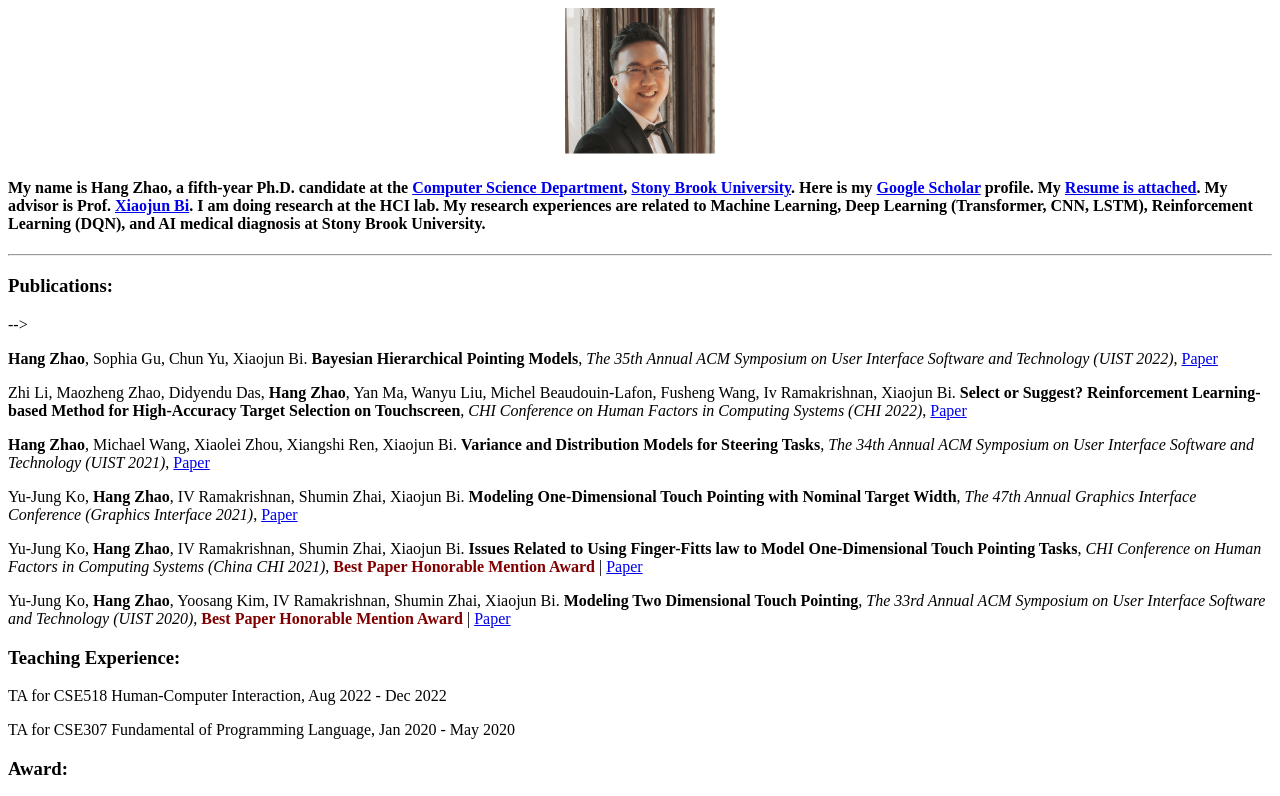
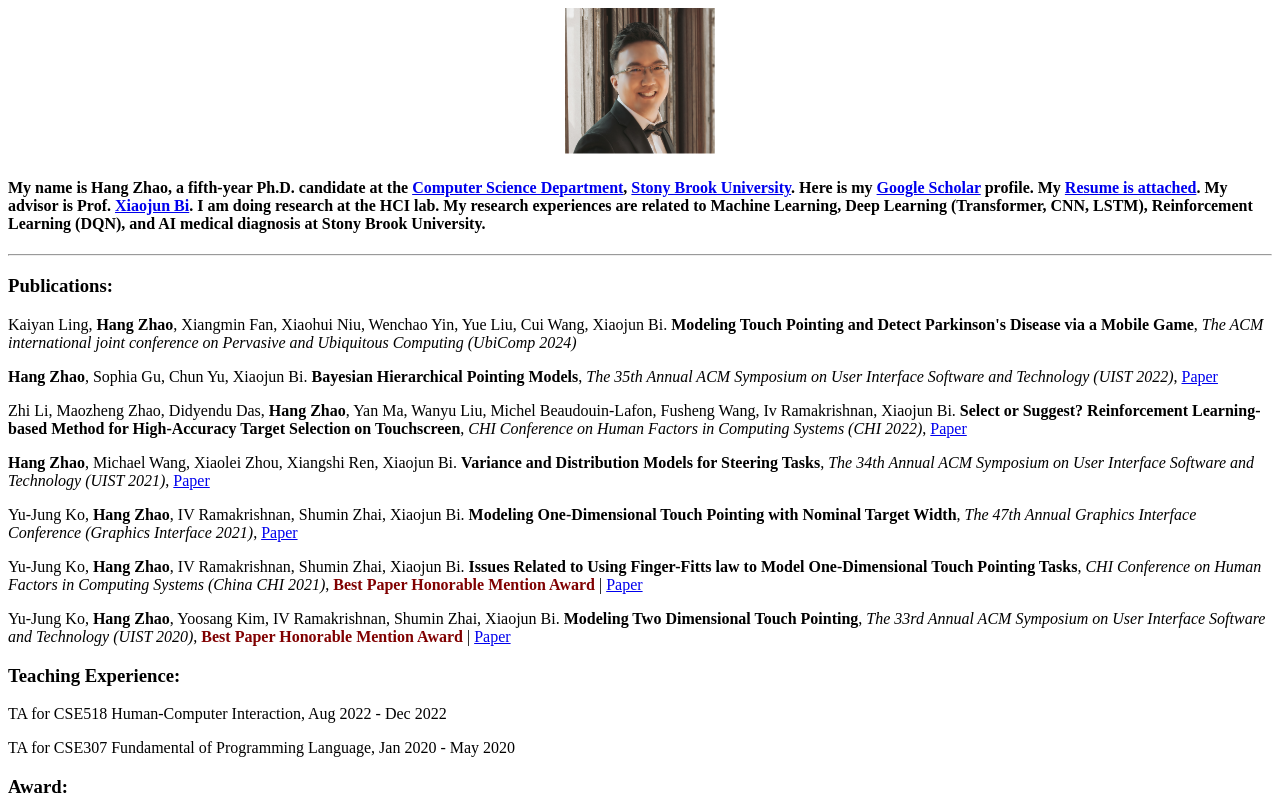
Before and after one commit to hangzhaosbu/hangzhaosbu.github.io, a plain HTML site: page index.html in a window 1280 px wide. Shown: the top 796 px of the page. Drawn offline with Linux system fonts and the light colour scheme.

Commit message:
Update index.html

```diff
--- a/index.html
+++ b/index.html
@@ -19,8 +19,8 @@
             <hr>
             <div>
                 <h3>Publications:</h3>
-<!--                 <p>Kaiyan Ling, <b>Hang Zhao</b>, Xiangmin Fan, Xiaohui Niu, Wenchao Yin, Yue Liu, Cui Wang, Xiaojun Bi. <b>Modeling Touch Pointing and Detect Parkinson's Disease via a Mobile Game</b>,
-<!--                     <em>The ACM international joint conference on Pervasive and Ubiquitous Computing (UbiComp 2024)</em></p> --> -->
+                <p>Kaiyan Ling, <b>Hang Zhao</b>, Xiangmin Fan, Xiaohui Niu, Wenchao Yin, Yue Liu, Cui Wang, Xiaojun Bi. <b>Modeling Touch Pointing and Detect Parkinson's Disease via a Mobile Game</b>,
+                    <em>The ACM international joint conference on Pervasive and Ubiquitous Computing (UbiComp 2024)</em></p>
                 <p><b>Hang Zhao</b>, Sophia Gu, Chun Yu, Xiaojun Bi. <b>Bayesian Hierarchical Pointing Models</b>,
                     <em>The 35th Annual ACM Symposium on User Interface Software and Technology (UIST 2022)</em>,
                     <a href="https://dl.acm.org/doi/abs/10.1145/3526113.3545708" target="_blank">Paper</a></p>
```
